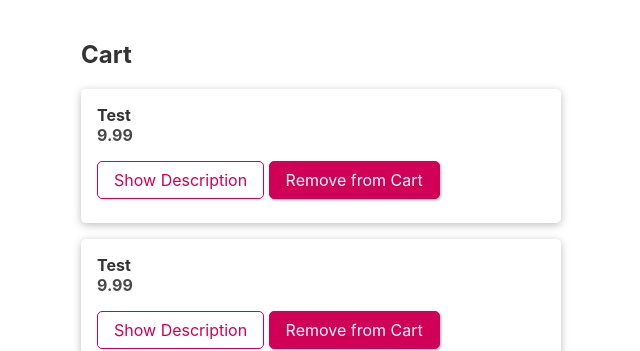
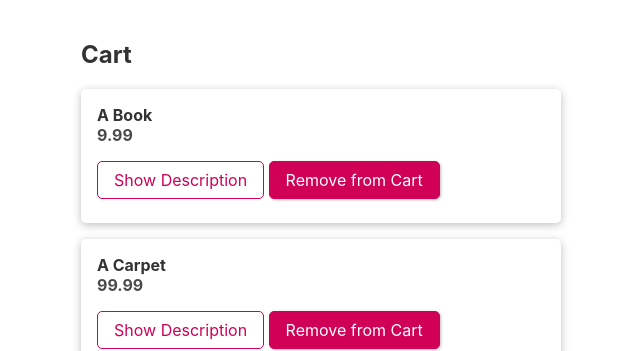
Before and after one commit to Fabezio/svelte-store, a Svelte app: page / in a window 1280 px wide. Shown: the top 351 px of the page, without its empty margins (319-959 px from the left). Built offline with nearby package versions, Linux system fonts and the light colour scheme.

Commit message:
created store in cart folder

```diff
--- a/src/Cart/Cart.svelte
+++ b/src/Cart/Cart.svelte
@@ -1,18 +1,25 @@
 <script>
+  import cartItems from './store'
   import CartItem from "./CartItem.svelte";
 
-  export let items = [
-    {
-      id: "p1",
-      title: "Test",
-      price: 9.99
-    },
-    {
-      id: "p2",
-      title: "Test",
-      price: 9.99
-    }
-  ];
+  let items
+
+  cartItems.subscribe(i => {
+    items = i
+  })
+
+  // export let items = [
+  //   {
+  //     id: "p1",
+  //     title: "Test",
+  //     price: 9.99
+  //   },
+  //   {
+  //     id: "p2",
+  //     title: "Test",
+  //     price: 9.99
+  //   }
+  // ];
 </script>
 
 <style>
--- /dev/null
+++ b/src/Cart/store.js
@@ -0,0 +1,15 @@
+import { writable} from 'svelte/store'
+
+const cart = writable([
+  {
+    id: "p1",
+    title: "A Book",
+    price: 9.99
+  }, {
+    id: "p2",
+    title: "A Carpet",
+    price: 99.99
+  }
+])
+
+export default cart
--- a/src/UI/Button.svelte
+++ b/src/UI/Button.svelte
@@ -1,5 +1,5 @@
 <script>
-  export let mode;
+  export let mode = '';
 </script>
 
 <style>
```
